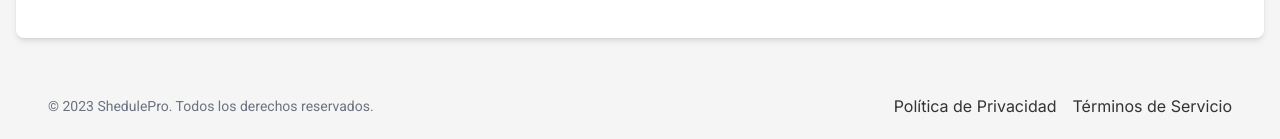
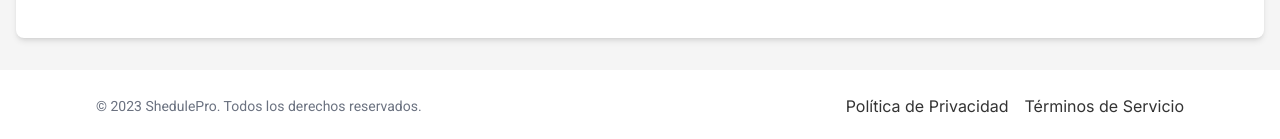
Before and after one commit to ldkjvvier/SchedulePro, a Next.js app: page / in a window 1280 px wide. Shown: the part 834-973 px from the top of the page. Built offline with nearby package versions, Linux system fonts and the light colour scheme.

Commit message:
style: Update Footer component styles for improved layout and design

```diff
--- a/src/app/components/Footer.tsx
+++ b/src/app/components/Footer.tsx
@@ -4,7 +4,7 @@ import Link from '@mui/material/Link'
 
 const Footer = () => {
 	return (
-		<footer className="tw-bg-secondary tw-py-6 tw-w-full">
+		<footer className="tw-bg-primary tw-px-12 tw-py-6 tw-border-t tw-border-accent tw-w-full">
 			<div className="tw-px-12">
 				<div className="tw-flex tw-justify-between tw-items-center tw-flex-col sm:tw-flex-row">
 					<Typography
```
